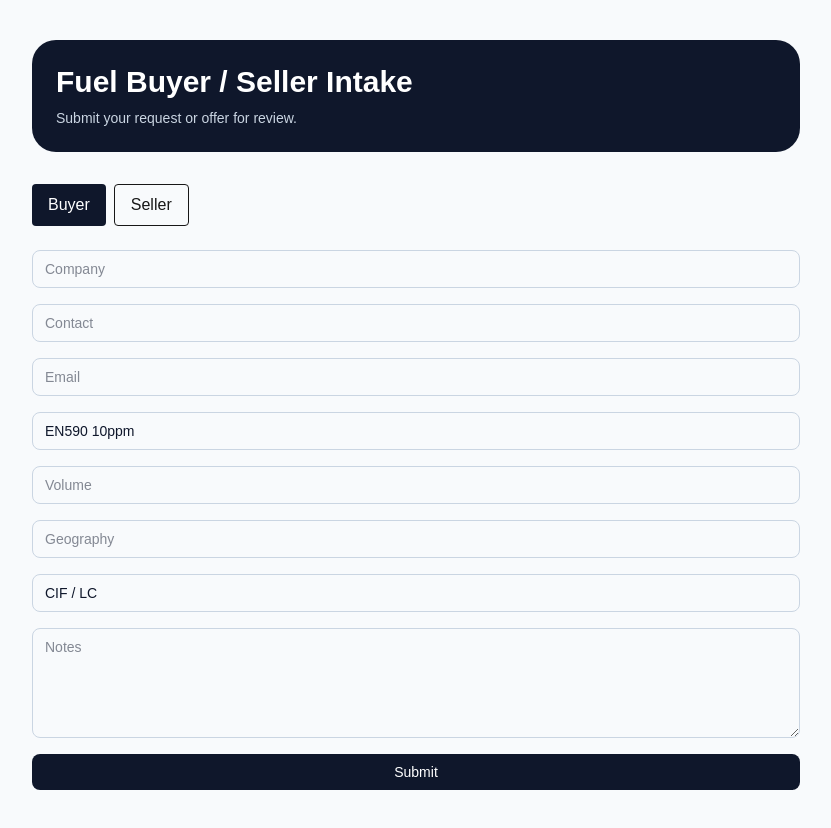
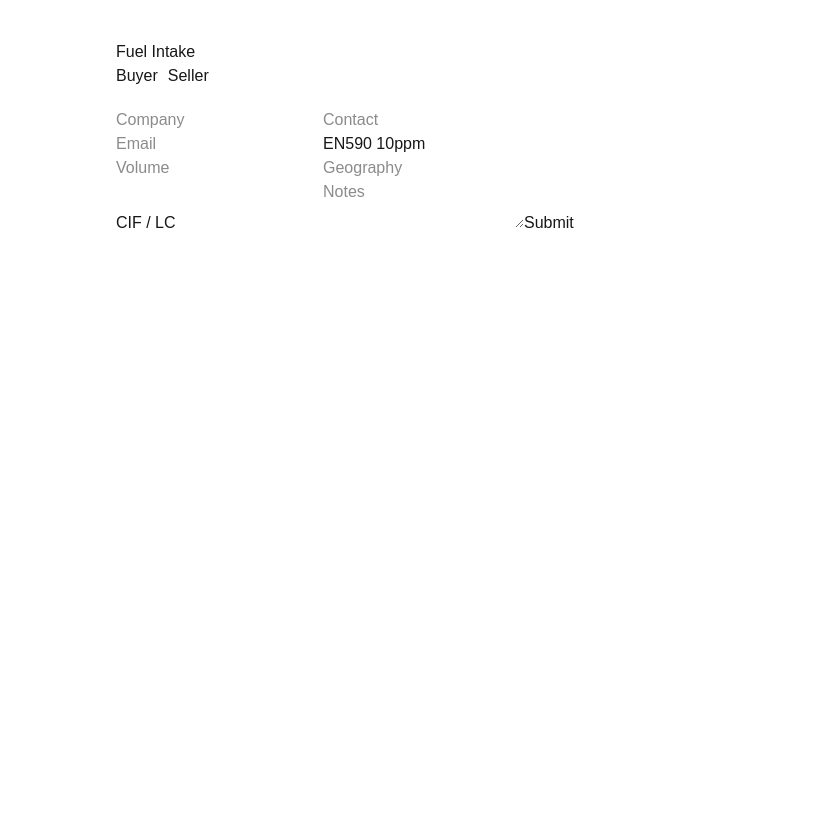
Before and after one commit to lheowriter/ofarming, a Next.js app: page /intake in a window 1280 px wide. Shown: the whole page, without its empty margins (224-1055 px from the left). After the commit the page ends 800 px from the top, so only its background shows below. Built offline with nearby package versions, Linux system fonts and the light colour scheme.

Commit message:
HARD RESET intake page

```diff
--- a/app/intake/page.tsx
+++ b/app/intake/page.tsx
@@ -41,43 +41,16 @@ const initialSellerState: FormState = {
   notes: '',
 }
 
-function Input(props: React.InputHTMLAttributes<HTMLInputElement>) {
-  return (
-    <input
-      {...props}
-      className="w-full rounded-lg border border-slate-300 px-3 py-2 text-sm text-slate-900 outline-none focus:border-slate-500"
-    />
-  )
-}
-
-function Textarea(props: React.TextareaHTMLAttributes<HTMLTextAreaElement>) {
-  return (
-    <textarea
-      {...props}
-      className="min-h-[110px] w-full rounded-lg border border-slate-300 px-3 py-2 text-sm text-slate-900 outline-none focus:border-slate-500"
-    />
-  )
-}
-
-function Button(props: React.ButtonHTMLAttributes<HTMLButtonElement>) {
-  return (
-    <button
-      {...props}
-      className="rounded-lg bg-slate-900 px-4 py-2 text-sm font-medium text-white hover:bg-slate-800 disabled:opacity-60"
-    />
-  )
-}
-
-export default function PublicIntakePage() {
+export default function Page() {
   const [form, setForm] = useState<FormState>(initialBuyerState)
   const [isSubmitting, setIsSubmitting] = useState(false)
   const [message, setMessage] = useState('')
   const [error, setError] = useState('')
 
   function switchType(type: IntakeType) {
+    setForm(type === 'Buyer' ? initialBuyerState : initialSellerState)
     setMessage('')
     setError('')
-    setForm(type === 'Buyer' ? initialBuyerState : initialSellerState)
   }
 
   async function handleSubmit(e: React.FormEvent<HTMLFormElement>) {
@@ -95,87 +68,53 @@ export default function PublicIntakePage() {
     try {
       const supabase = createClient()
 
-      const payload = {
-        type: form.type,
-        company: form.company,
-        contact: form.contact,
-        email: form.email,
-        product: form.product,
-        volume: form.volume,
-        geography: form.geography,
-        terms: form.terms,
-        notes: form.notes,
+      const { error } = await supabase.from('intake_submissions').insert([
+        {
+          ...form,
           status: 'New',
           created_at: new Date().toISOString(),
-      }
+        },
+      ])
 
-      const { error: insertError } = await supabase
-        .from('intake_submissions')
-        .insert([payload])
+      if (error) throw error
 
-      if (insertError) {
-        throw new Error(insertError.message)
-      }
-
-      setMessage(
-        form.type === 'Buyer'
-          ? 'Buyer intake submitted successfully.'
-          : 'Seller intake submitted successfully.'
-      )
-
+      setMessage('Submission successful')
       setForm(form.type === 'Buyer' ? initialBuyerState : initialSellerState)
     } catch (err: any) {
-      setError(err?.message || 'Submission failed.')
+      setError(err.message || 'Submission failed')
     } finally {
       setIsSubmitting(false)
     }
   }
 
   return (
-    <main className="min-h-screen bg-slate-50 px-4 py-10">
-      <div className="mx-auto max-w-3xl">
+    <main style={{ maxWidth: 600, margin: '40px auto', fontFamily: 'sans-serif' }}>
+      <h1>Fuel Intake</h1>
 
-        <div className="mb-8 rounded-3xl bg-slate-900 p-6 text-white">
-          <h1 className="text-3xl font-semibold">
-            Fuel Buyer / Seller Intake
-          </h1>
-          <p className="mt-2 text-sm text-slate-300">
-            Submit your request or offer for review.
-          </p>
-        </div>
-
-        <div className="mb-6 flex gap-2">
-          <button onClick={() => switchType('Buyer')} className="px-4 py-2 bg-slate-900 text-white rounded">
-            Buyer
-          </button>
-          <button onClick={() => switchType('Seller')} className="px-4 py-2 border rounded">
+      <div style={{ marginBottom: 20 }}>
+        <button onClick={() => switchType('Buyer')}>Buyer</button>
+        <button onClick={() => switchType('Seller')} style={{ marginLeft: 10 }}>
           Seller
         </button>
       </div>
 
-        {message && <div className="mb-4 text-green-600">{message}</div>}
-        {error && <div className="mb-4 text-red-600">{error}</div>}
+      {message && <p style={{ color: 'green' }}>{message}</p>}
+      {error && <p style={{ color: 'red' }}>{error}</p>}
 
-        <form onSubmit={handleSubmit} className="grid gap-4">
+      <form onSubmit={handleSubmit}>
+        <input placeholder="Company" value={form.company} onChange={(e) => setForm({ ...form, company: e.target.value })} />
+        <input placeholder="Contact" value={form.contact} onChange={(e) => setForm({ ...form, contact: e.target.value })} />
+        <input placeholder="Email" value={form.email} onChange={(e) => setForm({ ...form, email: e.target.value })} />
+        <input placeholder="Product" value={form.product} onChange={(e) => setForm({ ...form, product: e.target.value })} />
+        <input placeholder="Volume" value={form.volume} onChange={(e) => setForm({ ...form, volume: e.target.value })} />
+        <input placeholder="Geography" value={form.geography} onChange={(e) => setForm({ ...form, geography: e.target.value })} />
+        <input placeholder="Terms" value={form.terms} onChange={(e) => setForm({ ...form, terms: e.target.value })} />
+        <textarea placeholder="Notes" value={form.notes} onChange={(e) => setForm({ ...form, notes: e.target.value })} />
 
-          <Input placeholder="Company" value={form.company} onChange={(e) => setForm({ ...form, company: e.target.value })} />
-          <Input placeholder="Contact" value={form.contact} onChange={(e) => setForm({ ...form, contact: e.target.value })} />
-          <Input placeholder="Email" value={form.email} onChange={(e) => setForm({ ...form, email: e.target.value })} />
-
-          <Input placeholder="Product" value={form.product} onChange={(e) => setForm({ ...form, product: e.target.value })} />
-          <Input placeholder="Volume" value={form.volume} onChange={(e) => setForm({ ...form, volume: e.target.value })} />
-          <Input placeholder="Geography" value={form.geography} onChange={(e) => setForm({ ...form, geography: e.target.value })} />
-
-          <Input placeholder="Terms" value={form.terms} onChange={(e) => setForm({ ...form, terms: e.target.value })} />
-          <Textarea placeholder="Notes" value={form.notes} onChange={(e) => setForm({ ...form, notes: e.target.value })} />
-
-          <Button type="submit" disabled={isSubmitting}>
+        <button type="submit" disabled={isSubmitting}>
           {isSubmitting ? 'Submitting...' : 'Submit'}
-          </Button>
-
+        </button>
       </form>
-
-      </div>
     </main>
   )
 }
```
Lines whose indentation alone changed are shown as unchanged.
